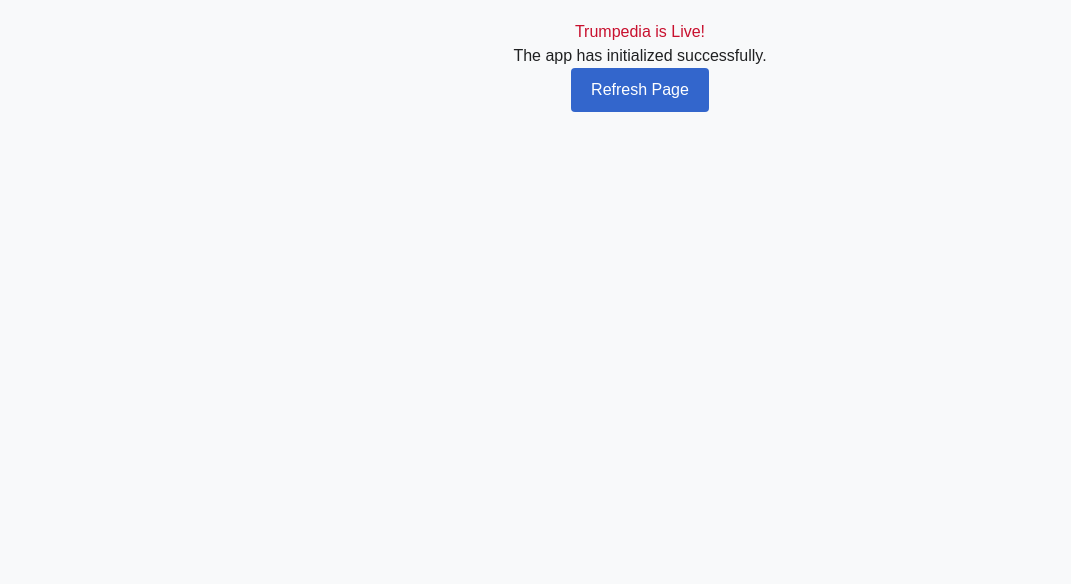
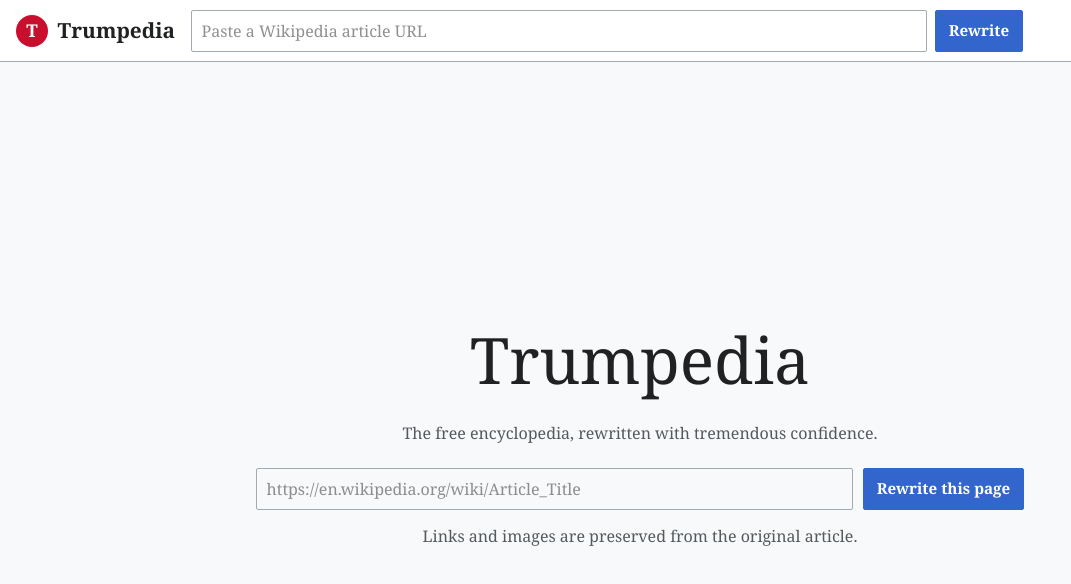
Before and after one commit to neelbaronia/trumpedia, a React (Vite) app: page / in a window 1280 px wide. Shown: the top 584 px of the page, without its empty margins (0-1071 px from the left). Built offline with nearby package versions, Linux system fonts and the light colour scheme; no server answers.

Commit message:
Fix TypeScript errors and restore full app with debug alerts
Co-authored-by: Cursor <cursoragent@cursor.com>

```diff
--- a/src/App.tsx
+++ b/src/App.tsx
@@ -1,5 +1,5 @@
-import React, { useEffect, useMemo, useState } from 'react'
-import type { FormEvent } from 'react'
+import { useEffect, useMemo, useState } from 'react'
+import type { FormEvent, MouseEvent } from 'react'
 import { fetchAndRewriteArticle } from './lib/wikipedia'
 
 console.log("Trumpedia App Loaded Successfully");
@@ -58,7 +58,7 @@ function App() {
   }
 
   // Intercept clicks on Wikipedia links
-  function onContentClick(event: React.MouseEvent<HTMLElement>) {
+  function onContentClick(event: MouseEvent<HTMLElement>) {
     const target = event.target as HTMLElement
     const anchor = target.closest('a')
 
--- a/src/main.tsx
+++ b/src/main.tsx
@@ -1,29 +1,23 @@
-import React from 'react'
+import { StrictMode } from 'react'
 import { createRoot } from 'react-dom/client'
 import './index.css'
+import App from './App.tsx'
 
-function SimpleApp() {
-  return (
-    <div style={{ padding: '20px', textAlign: 'center', fontFamily: 'sans-serif' }}>
-      <h1 style={{ color: '#c8102e' }}>Trumpedia is Live!</h1>
-      <p>The app has initialized successfully.</p>
-      <button
-        onClick={() => window.location.reload()}
-        style={{ padding: '10px 20px', background: '#3366cc', color: 'white', border: 'none', borderRadius: '4px', cursor: 'pointer' }}
-      >
-        Refresh Page
-      </button>
-    </div>
-  )
-}
-
-console.log("main.tsx: Starting minimal initialization");
+console.log("main.tsx: Starting full initialization");
 
 const rootElement = document.getElementById('root');
 if (rootElement) {
-  const root = createRoot(rootElement);
-  root.render(<SimpleApp />);
-  console.log("main.tsx: Minimal render called");
+  try {
+    const root = createRoot(rootElement);
+    root.render(
+      <StrictMode>
+        <App />
+      </StrictMode>
+    );
+    console.log("main.tsx: Full render called");
+  } catch (err) {
+    alert("React Render Error: " + err);
+  }
 } else {
   alert("Root element not found!");
 }
```
